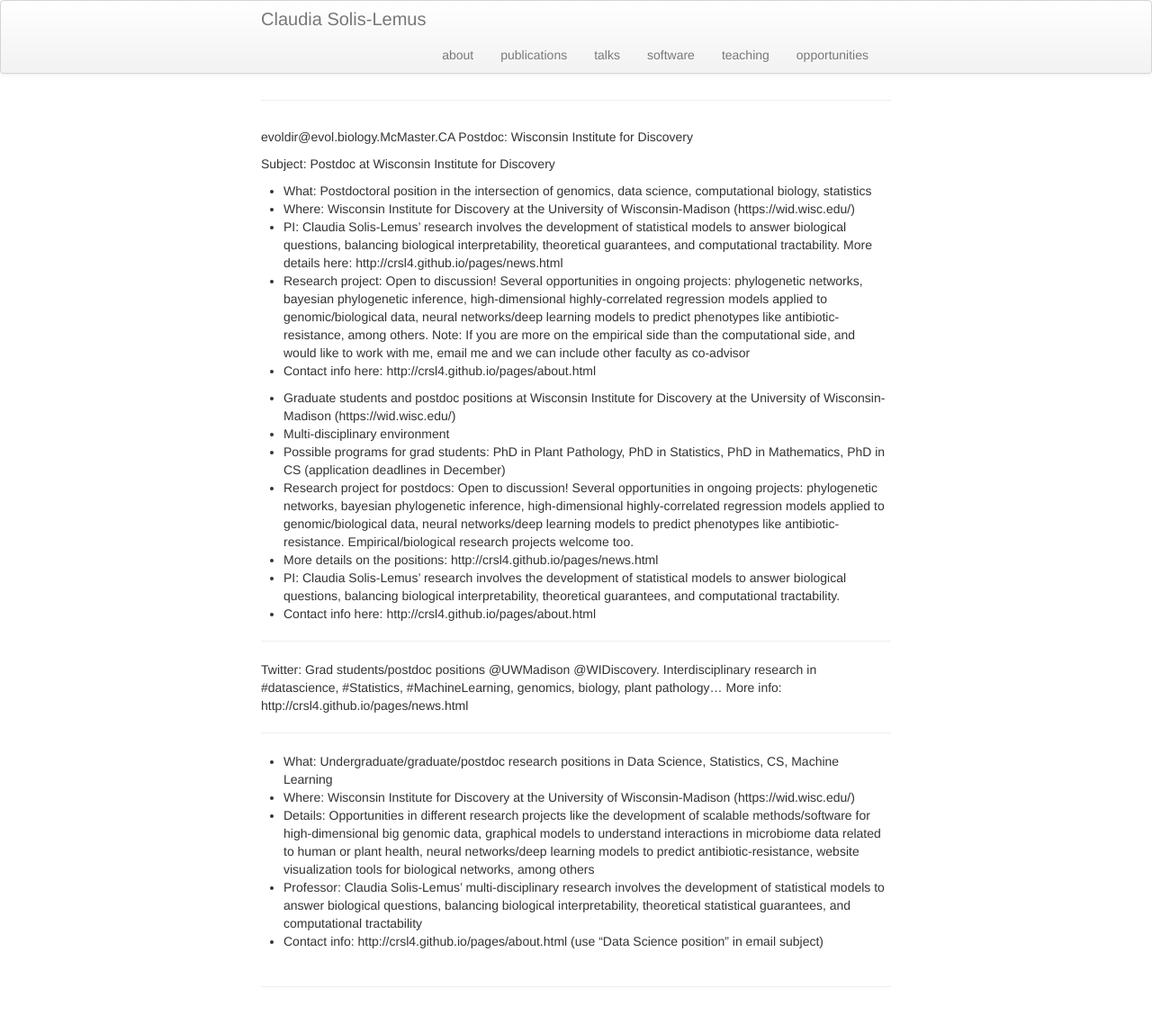
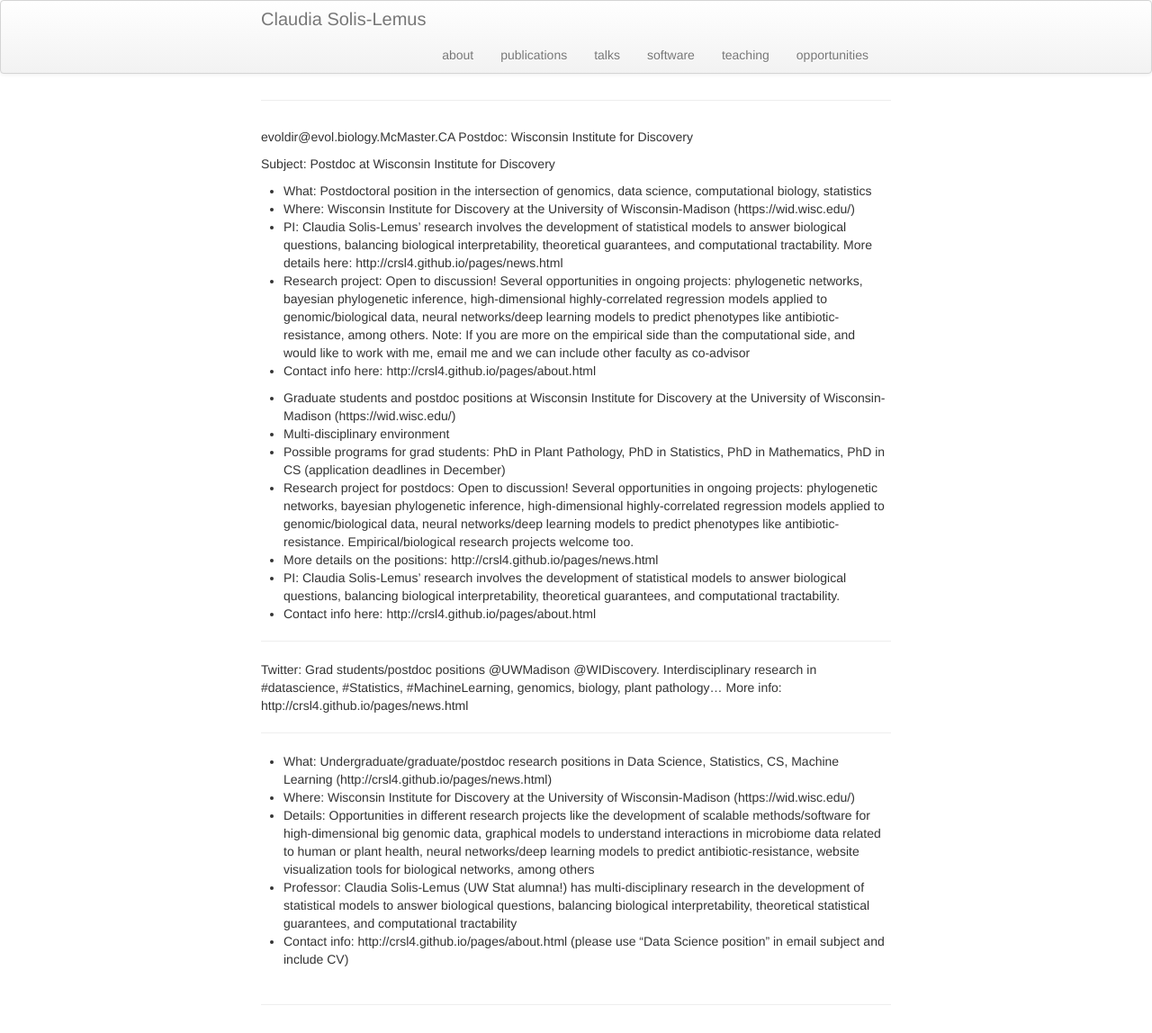
Before and after one commit to crsl4/crsl4.github.io, a Jekyll site: the page built from pages/postdoc1.md, in a window 1280 px wide. Shown: the whole page at 90% size. Built offline with Jekyll 4.4.1, drawn with Linux system fonts in a browser that asks for light colours; our own code applies the rules of GitHub Pages for plain Markdown files.

```diff
--- a/pages/postdoc1.md
+++ b/pages/postdoc1.md
@@ -25,8 +25,8 @@ Twitter: Grad students/postdoc positions @UWMadison @WIDiscovery. Interdisciplin
 
 ----------------------------
 
-- What: Undergraduate/graduate/postdoc research positions in Data Science, Statistics, CS, Machine Learning
+- What: Undergraduate/graduate/postdoc research positions in Data Science, Statistics, CS, Machine Learning (http://crsl4.github.io/pages/news.html)
 - Where: Wisconsin Institute for Discovery at the University of Wisconsin-Madison (https://wid.wisc.edu/)
 - Details: Opportunities in different research projects like the development of scalable methods/software for high-dimensional big genomic data, graphical models to understand interactions in microbiome data related to human or plant health, neural networks/deep learning models to predict antibiotic-resistance, website visualization tools for biological networks, among others
-- Professor: Claudia Solis-Lemus' multi-disciplinary research involves the development of statistical models to answer biological questions, balancing biological interpretability, theoretical statistical guarantees, and computational tractability
-- Contact info: http://crsl4.github.io/pages/about.html (use "Data Science position" in email subject)
+- Professor: Claudia Solis-Lemus (UW Stat alumna!) has multi-disciplinary research in the development of statistical models to answer biological questions, balancing biological interpretability, theoretical statistical guarantees, and computational tractability
+- Contact info: http://crsl4.github.io/pages/about.html (please use "Data Science position" in email subject and include CV)
```
Also changed, not shown: pages/about.md (+3 -0 lines).
